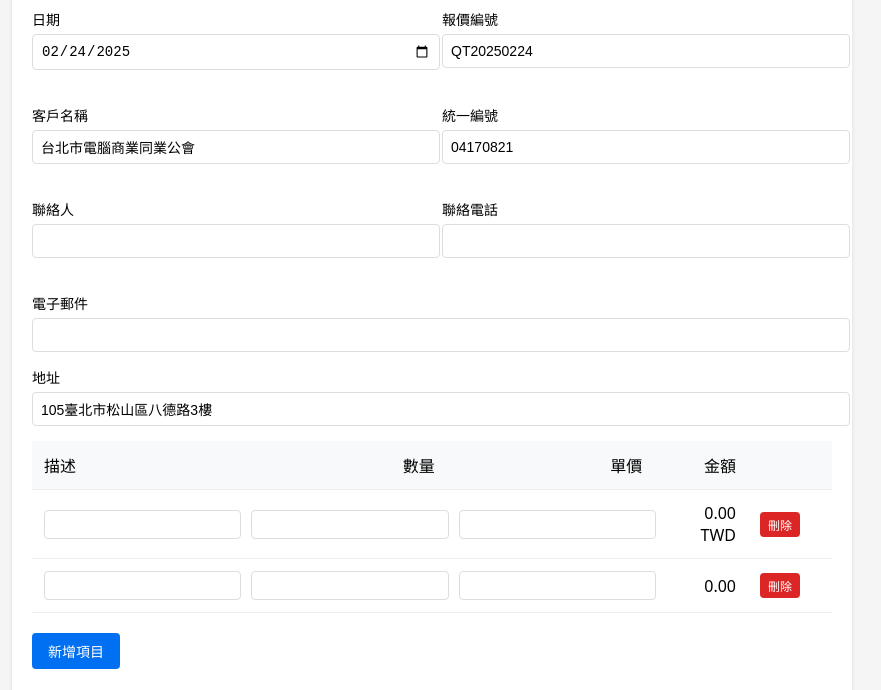
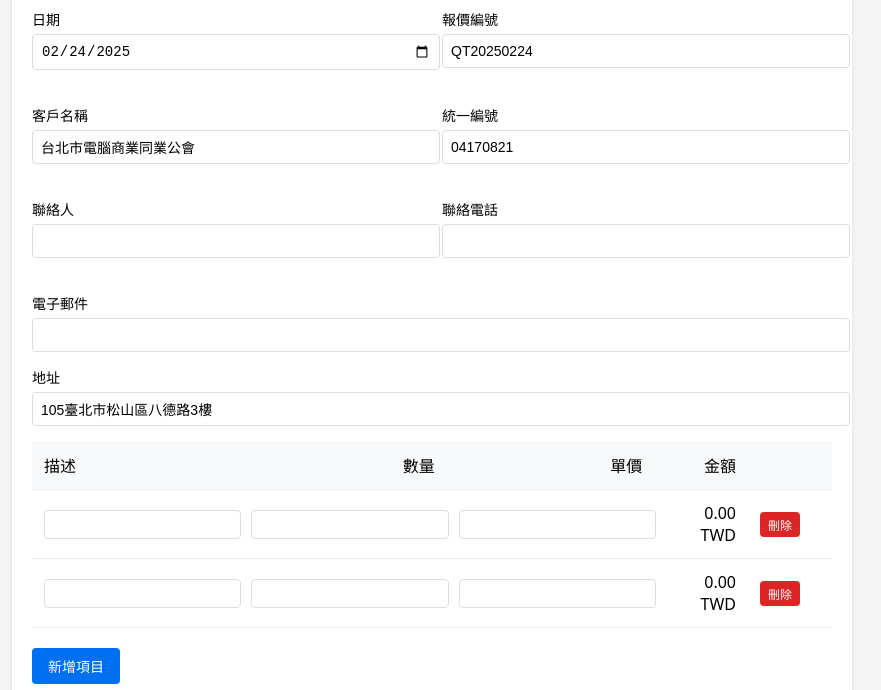
Before and after one commit to AntuanTW/quotation-system, a plain HTML site: page index.html in a window 1280 px wide. Both pictures are taken after a click on the button "新增項目". Shown: the part 110-800 px from the top of the page, without its empty margins (208-1089 px from the left). Drawn offline with Linux system fonts and the light colour scheme.

Commit message:
Update index.html

```diff
--- a/index.html
+++ b/index.html
@@ -347,7 +347,7 @@
                 <td><input type="text" class="description-input"></td>
                 <td><input type="number" class="quantity-input" min="0" step="1"></td>
                 <td><input type="number" class="price-input" min="0" step="0.01"></td>
-                <td class="amount-column amount-display">0.00</td>
+                <td class="amount-column amount-display">0.00 TWD</td>
                 <td class="no-print">
                     <button class="remove-button" onclick="removeRow(this)" data-en="Remove" data-zh="刪除">刪除</button>
                 </td>
```
